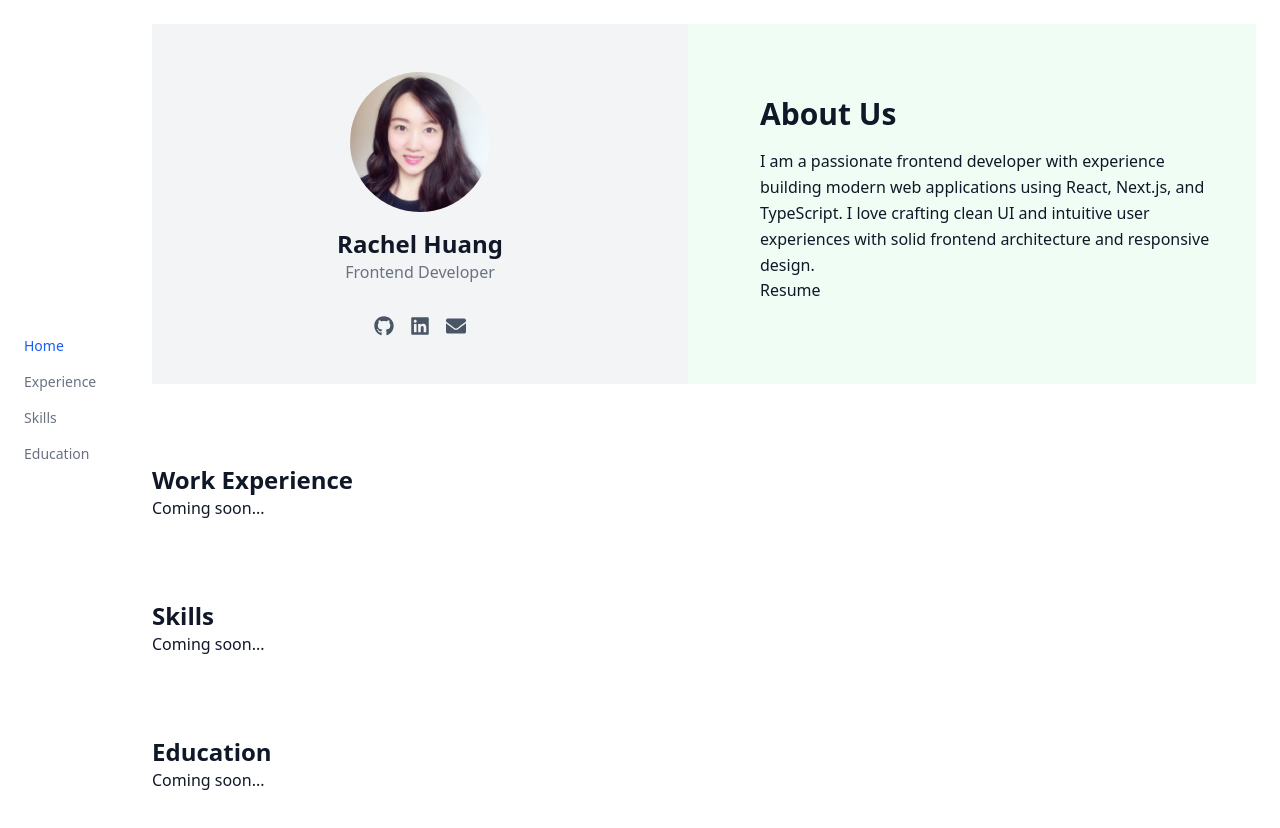
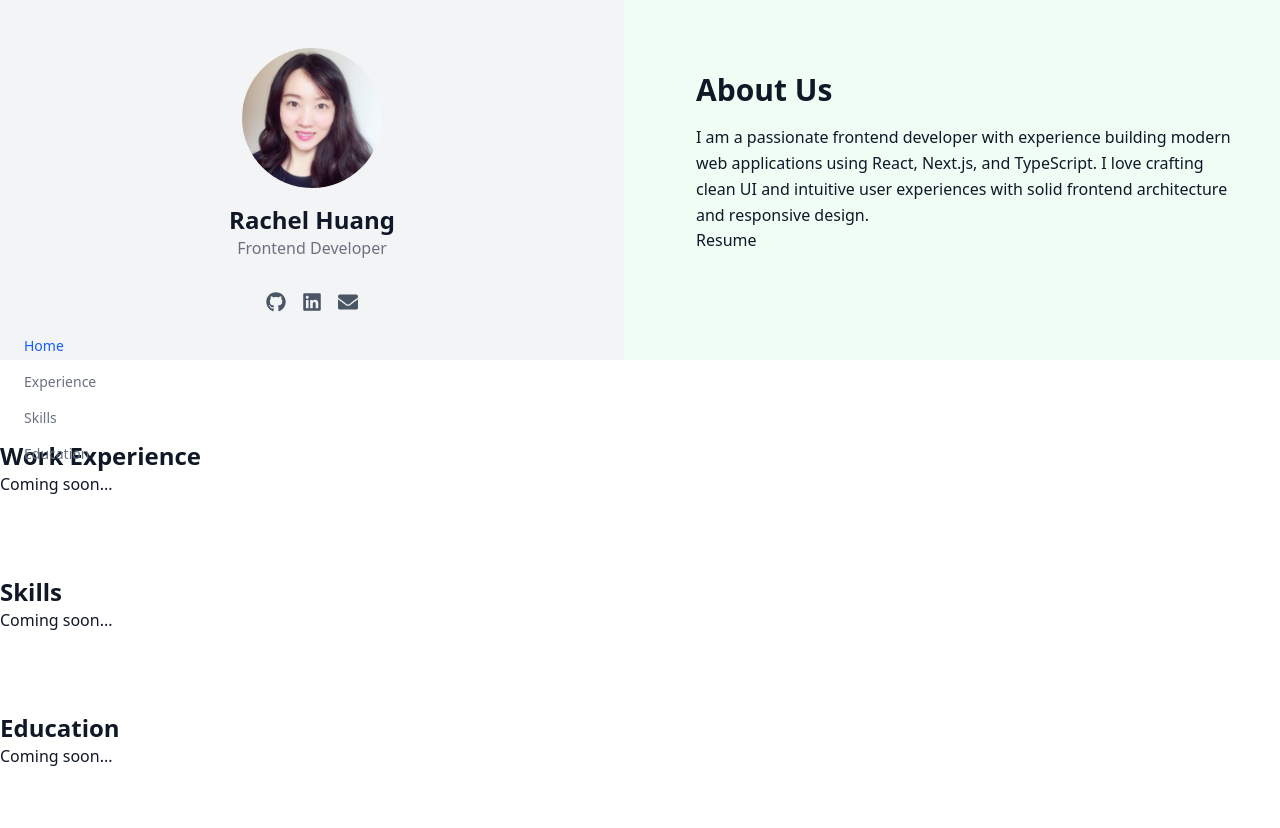
Before and after one commit to yulanh7/rachelhuang-cv, a Next.js app: page / in a window 1280 px wide. Shown: the top 828 px of the page. Built offline with nearby package versions, Linux system fonts and the light colour scheme.

Commit message:
style: delete padding in layout

```diff
--- a/src/components/Layout.tsx
+++ b/src/components/Layout.tsx
@@ -5,7 +5,7 @@ export default function Layout({ children }: { children: ReactNode }) {
   return (
     <div className="relative">
       <Sidebar />
-      <main className="ml-32 p-6">{children}</main>
+      <main>{children}</main>
     </div>
   );
 }
```
